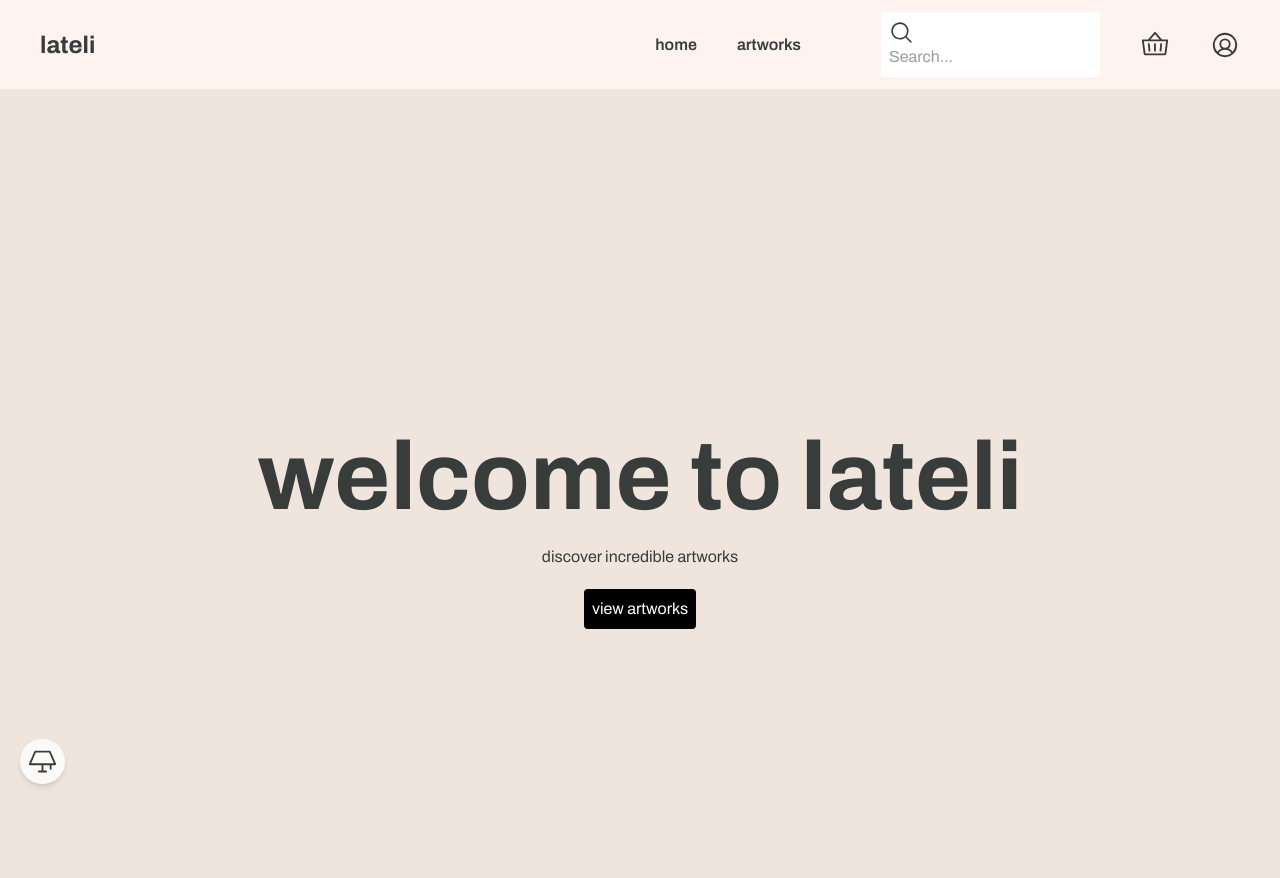
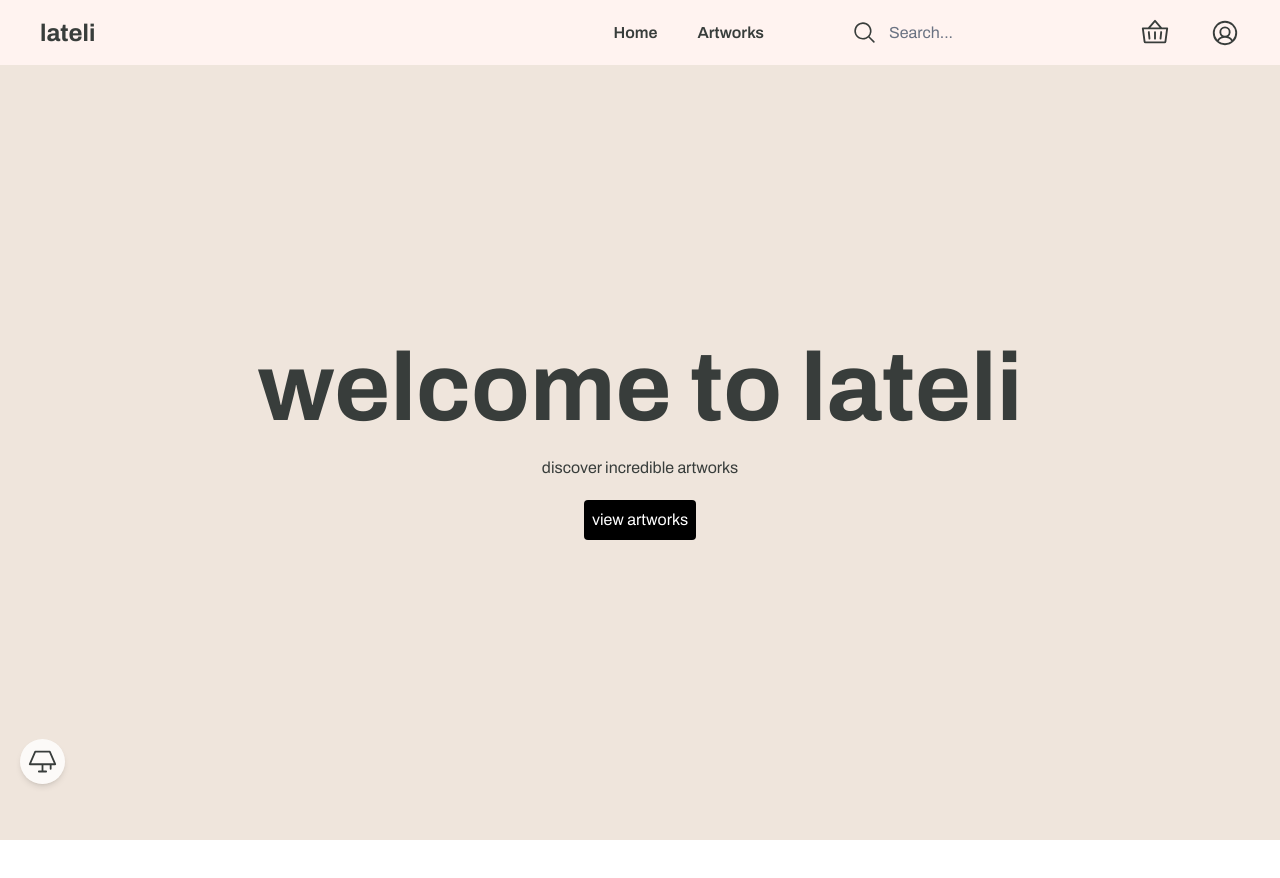
Before and after one commit to jyynso/lateli, a React (Vite) app in the folder client/: page / in a window 1280 px wide. Shown: the top 878 px of the page. After the commit the page ends 840 px from the top, so only its background shows below. Built offline with nearby package versions, Linux system fonts and the light colour scheme; no server answers.

Commit message:
style: make navigation fixed

```diff
--- a/client/src/components/Navigation.tsx
+++ b/client/src/components/Navigation.tsx
@@ -4,21 +4,26 @@ import { Link } from 'react-router-dom';
 
 function Navigation() {
   return(
-  	<div className='flex items-center justify-between gap-10 p-3 pl-10 pr-10 bg-(--bg-card)'>
+  	<div className='fixed top-0 left-0 z-50 flex w-full items-center justify-between gap-10 p-3 pl-10 pr-10 bg-(--bg-card)'>
 			<div>
         <Link to={"/"} className='font-bold text-2xl'>lateli</Link>
 			</div>
 
     	<div className='flex items-center gap-10'>
 				<ul className='flex flex-row gap-10 mr-10'>
-					<Link to={"/"} className='font-semibold hover:underline'>home</Link>
-					<Link to={"/products"} className='font-semibold hover:underline'>artworks</Link>
+					<Link to={"/"} className='font-semibold hover:underline'>Home</Link>
+					<Link to={"/products"} className='font-semibold hover:underline'>Artworks</Link>
 				</ul>
 
-				<div className='flex flex-row gap-2 p-2 pl-2 pr-7 rounded-xs bg-white'>
-					<form>
+				<div className='flex flex-row gap-2 p-2 pl-2 pr-7 rounded-sm '>
+					<form className='flex items-center w-full'>
 						<MagnifyingGlassIcon size={25} />
-						<input type='text' placeholder='Search...' id='searchInput' />
+						<input
+							type='text'
+							placeholder='Search...'
+							id='searchInput'
+							className='flex-1 pl-3 bg-transparent outline-none placeholder-gray-500'
+							/>
 					</form>
 				</div>
 
--- a/client/src/index.css
+++ b/client/src/index.css
@@ -3,6 +3,7 @@
 
 @theme {
   --font-archivo: 'Archivo', sans-serif;
+  --bg-white: #fcebe6;
   --bg-light: #EFE5DC;
   --bg-card: #FFF3F0;
   --text-black: #383D3B;
--- a/client/src/pages/ProductsPage.tsx
+++ b/client/src/pages/ProductsPage.tsx
@@ -35,7 +35,7 @@ function ProductsPage() {
   console.log(user);
 
   return (
-    <div className='p-7'>
+    <div className='p-7 pt-15'>
       <SidebarFilter  />
       <div className='p-7 bg-(--bg-light) min-h-screen overflow-auto no-scrollbar'>
         <h1 className='font-bold text-4xl text-center mt-5'>Artworks</h1>
```
